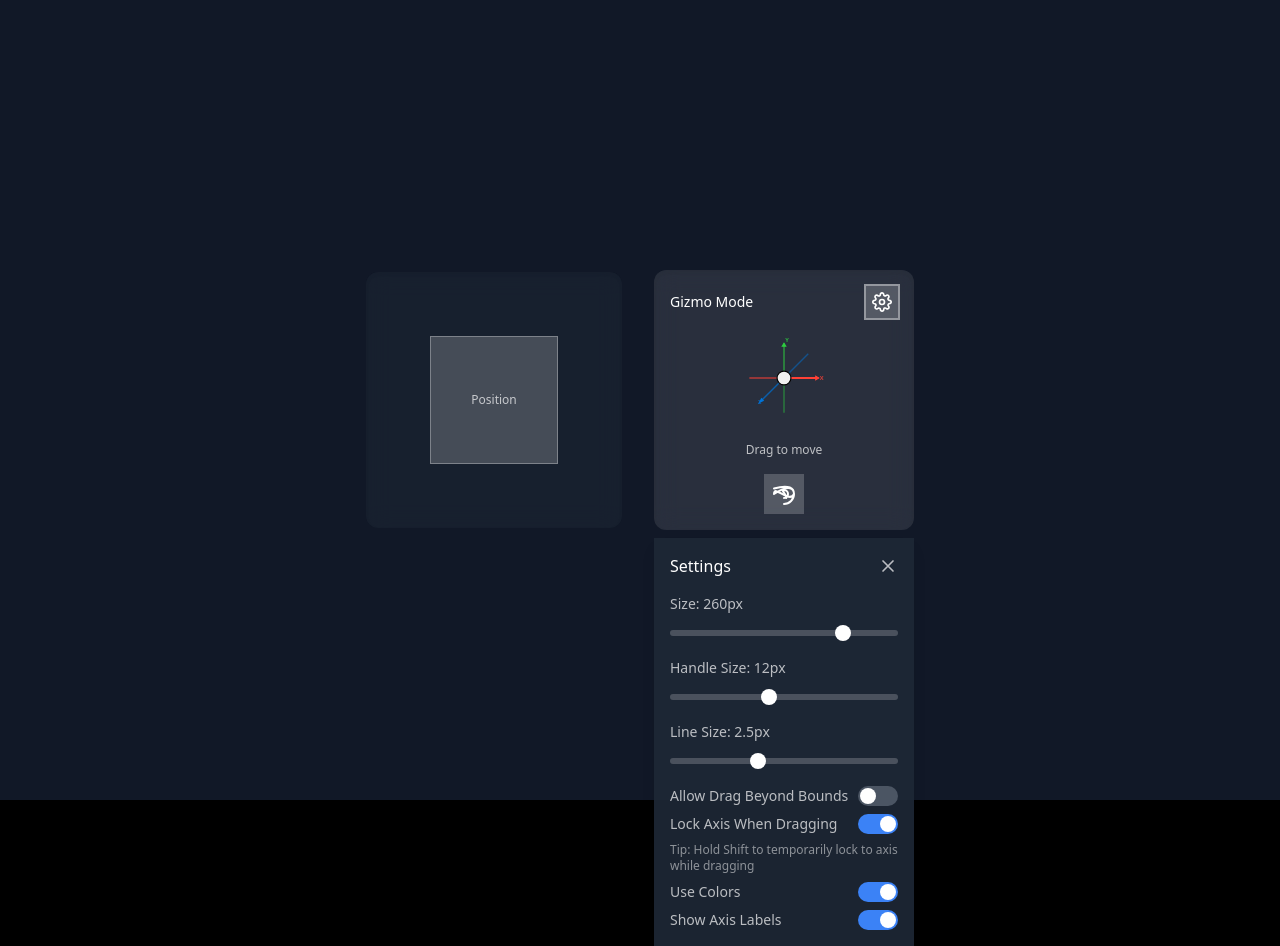
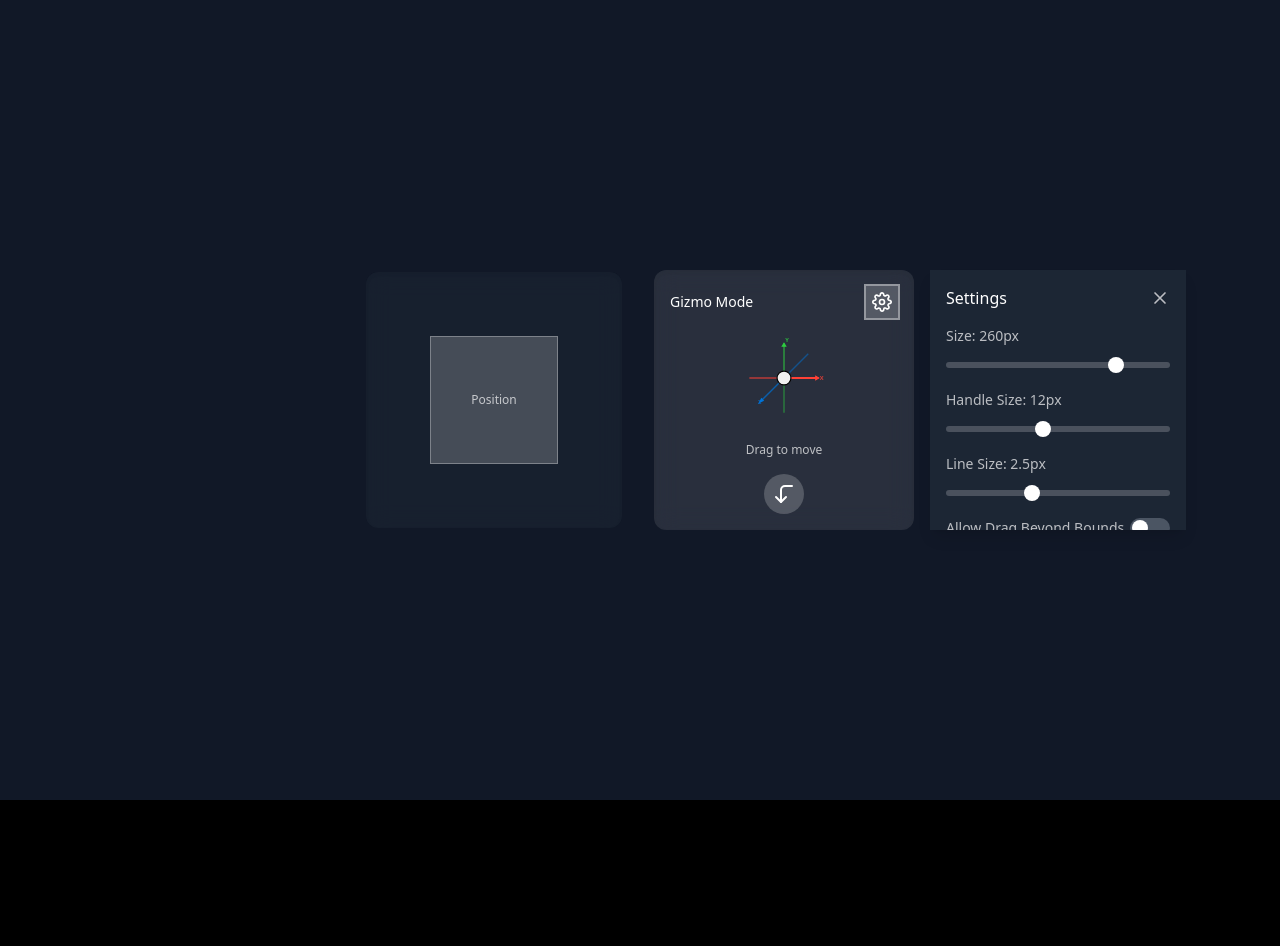
Before and after one commit to profmitchell/InSpace, a Next.js app: page / in a window 1280 px wide. Both pictures are taken after a click on the button 882 px from the left and 302 px from the top of the page. After the commit the page ends 800 px from the top, so only its background shows below. Built offline with nearby package versions, Linux system fonts and the light colour scheme.

Commit message:
feat: add mode-based icons to toggle button
Conditionally render rotation or transform icons based on current mode.

Co-authored-by: Mitchell Cohen <122713703+profmitchell@users.noreply.github.com>

```diff
--- a/InSpace.tsx
+++ b/InSpace.tsx
@@ -860,21 +860,22 @@ export const InSpace: React.FC<GizmoControllerProps> = ({ mode, onToggleMode, in
 
           <button
             onClick={handleToggle}
-            className="flex items-center justify-center w-10 h-10 bg-white/20 hover:bg-white/30 rounded-lg transition-colors focus:outline-none focus:ring-2 focus:ring-white/50"
+            className="flex items-center justify-center w-10 h-10 bg-white/20 hover:bg-white/30 rounded-full transition-colors focus:outline-none focus:ring-2 focus:ring-white/50"
             tabIndex={0}
             aria-label={`Switch to ${currentMode === "transform" ? "rotate" : "transform"} mode`}
           >
             {currentMode === "transform" ? (
+              // Rotation icon when in transform mode
               <svg className="w-6 h-6" viewBox="0 0 24 24" fill="none" xmlns="http://www.w3.org/2000/svg">
                 <path
-                  d="M12 22C17.5228 22 22 17.5228 22 12C22 6.47715 17.5228 2 2 12C2 2 17.5228 22 22 12C22 6.47715 17.5228 2 2 6.47715 2 12C2 17.5228 6.47715 22 12 22Z"
+                  d="M14 15L9 20L4 15"
                   stroke="currentColor"
                   strokeWidth="2"
                   strokeLinecap="round"
                   strokeLinejoin="round"
                 />
                 <path
-                  d="M12 16C14.2091 16 16 14.2091 16 12C16 9.79086 14.2091 8 12 8C8 8 16 14.2091 14.2091 16 16 12C16 9.79086 14.2091 8 8 9.79086 8 12C8 14.2091 9.79086 16 12 16Z"
+                  d="M20 4H13C10.7909 4 9 5.79086 9 8V20"
                   stroke="currentColor"
                   strokeWidth="2"
                   strokeLinecap="round"
@@ -882,21 +883,38 @@ export const InSpace: React.FC<GizmoControllerProps> = ({ mode, onToggleMode, in
                 />
               </svg>
             ) : (
+              // Transform/move icon when in rotate mode
               <svg className="w-6 h-6" viewBox="0 0 24 24" fill="none" xmlns="http://www.w3.org/2000/svg">
                 <path
-                  d="M3 17L9 11L13 15L21 7"
+                  d="M5 9L2 12L5 15"
                   stroke="currentColor"
                   strokeWidth="2"
                   strokeLinecap="round"
                   strokeLinejoin="round"
                 />
                 <path
-                  d="M17 7H21V11"
+                  d="M9 5L12 2L15 5"
                   stroke="currentColor"
                   strokeWidth="2"
                   strokeLinecap="round"
                   strokeLinejoin="round"
                 />
+                <path
+                  d="M15 19L12 22L9 19"
+                  stroke="currentColor"
+                  strokeWidth="2"
+                  strokeLinecap="round"
+                  strokeLinejoin="round"
+                />
+                <path
+                  d="M19 9L22 12L19 15"
+                  stroke="currentColor"
+                  strokeWidth="2"
+                  strokeLinecap="round"
+                  strokeLinejoin="round"
+                />
+                <path d="M2 12H22" stroke="currentColor" strokeWidth="2" strokeLinecap="round" strokeLinejoin="round" />
+                <path d="M12 2V22" stroke="currentColor" strokeWidth="2" strokeLinecap="round" strokeLinejoin="round" />
               </svg>
             )}
           </button>
--- a/Settings.tsx
+++ b/Settings.tsx
@@ -22,10 +22,11 @@ interface SettingsProps {
 export const Settings: React.FC<SettingsProps> = ({ settings, updateSettings, onClose }) => {
   return (
     <motion.div
-      initial={{ opacity: 0, y: 10 }}
-      animate={{ opacity: 1, y: 0 }}
-      exit={{ opacity: 0, y: 10 }}
-      className="absolute top-full left-0 right-0 mt-2 p-4 bg-gray-800/90 backdrop-blur-md rounded-lg shadow-lg z-10"
+      initial={{ opacity: 0, x: 10 }}
+      animate={{ opacity: 1, x: 0 }}
+      exit={{ opacity: 0, x: 10 }}
+      className="absolute top-0 left-full ml-4 p-4 bg-gray-800/90 backdrop-blur-md rounded-lg shadow-lg z-10 w-64"
+      style={{ maxHeight: "100%", overflowY: "auto" }}
     >
       <div className="flex justify-between items-center mb-4">
         <h3 className="text-white font-medium">Settings</h3>
```
